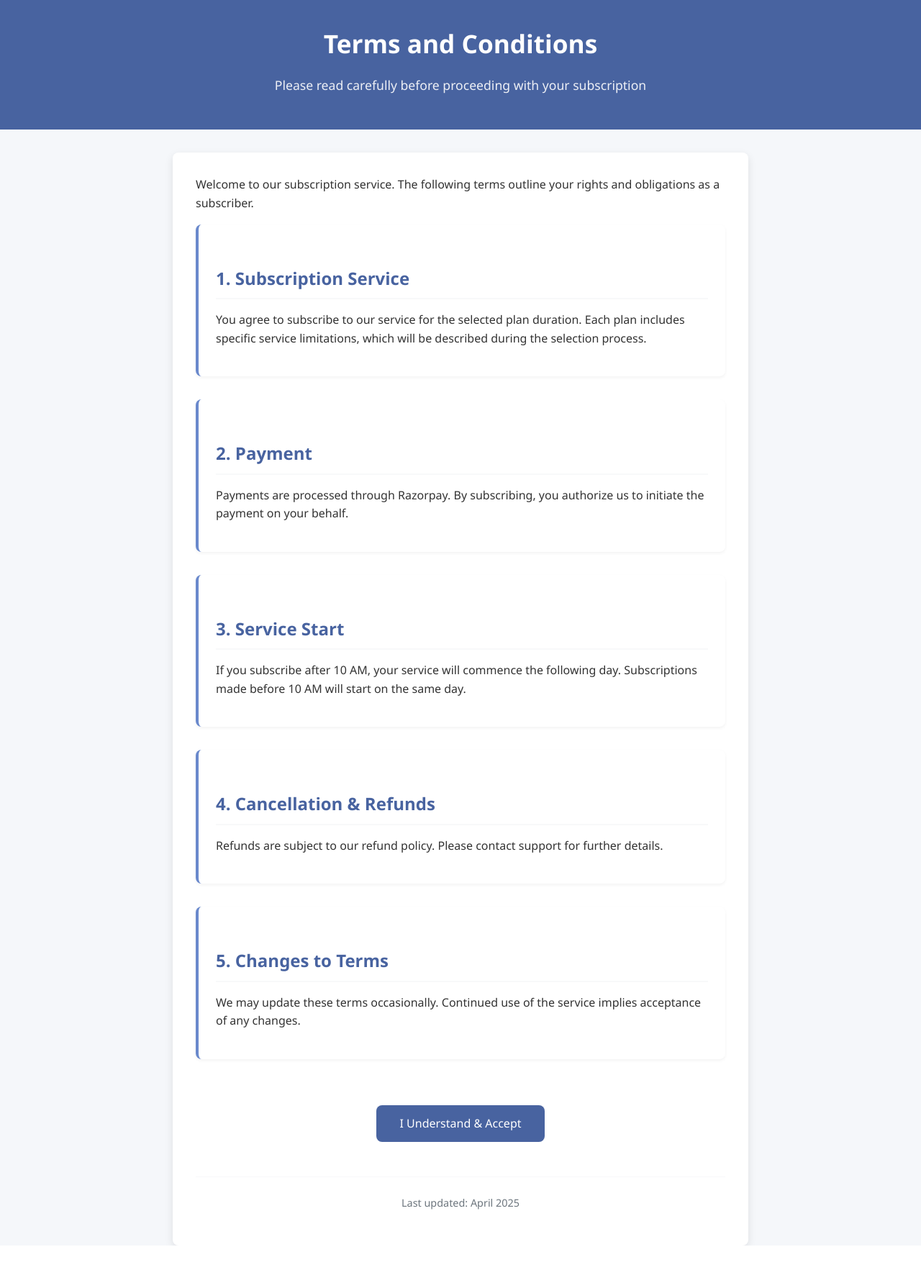
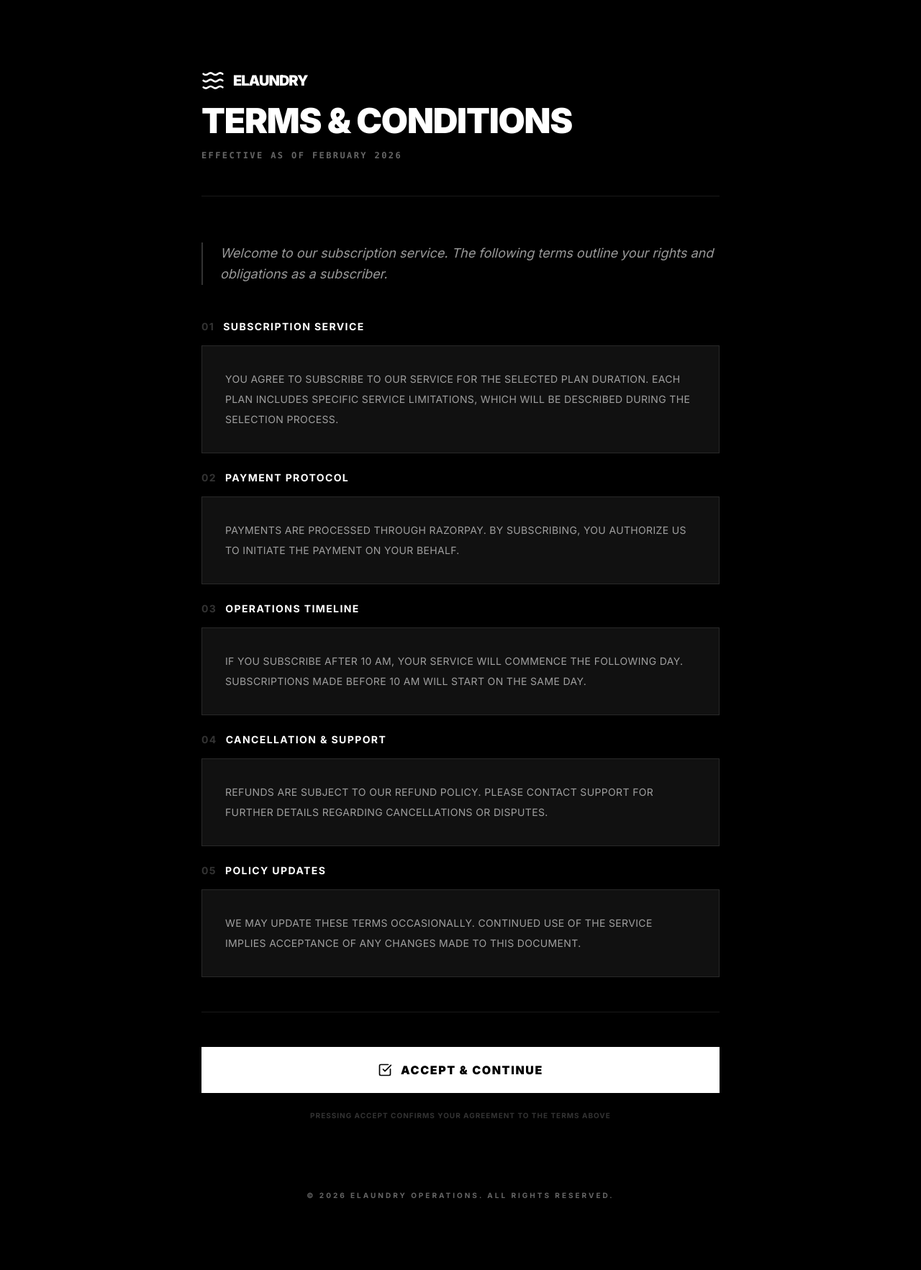
Before and after one commit to DhruvarajK/E-Laundry, a Django app: page /terms-and-conditions/ in a window 1280 px wide. Shown: the whole page at 72% size. Before the commit the page ends 1731 px from the top, so only its background shows below. Run offline with Django 5.2, Linux system fonts and the light colour scheme; some libraries are stand-ins or nearby versions.

Commit message:
ui improvements in terms and conditions page

```diff
--- a/user/templates/terms_and_conditions.html
+++ b/user/templates/terms_and_conditions.html
@@ -1,164 +1,140 @@
 <!DOCTYPE html>
-<html lang="en">
+<html class="dark" lang="en">
+
 <head>
     <meta charset="UTF-8">
     <meta name="viewport" content="width=device-width, initial-scale=1.0">
-    <title>Terms and Conditions</title>
-    <style>
-        :root {
-            --primary-color: #4863A0;
-            --secondary-color: #f8f9fa;
-            --text-color: #333;
-            --accent-color: #6a89cc;
-            --border-radius: 8px;
-            --box-shadow: 0 4px 12px rgba(0, 0, 0, 0.1);
+    <title>Terms and Conditions | ELaundry</title>
+    <script src="https://cdn.tailwindcss.com?plugins=forms,container-queries"></script>
+    <link href="https://fonts.googleapis.com/css2?family=Inter:wght@400;500;700;900&amp;display=swap"
+        rel="stylesheet" />
+    <script src="https://unpkg.com/lucide@latest"></script>
+    <script id="tailwind-config">
+        tailwind.config = {
+            darkMode: "class",
+            theme: {
+                extend: {
+                    colors: {
+                        "primary": "#ffffff",
+                        "background-dark": "#000000",
+                        "surface": "#111111",
+                    },
+                    fontFamily: {
+                        "display": ["Inter", "sans-serif"]
+                    },
+                    borderRadius: {
+                        "DEFAULT": "0px",
+                    },
+                },
+            },
         }
+    </script>
+</head>
 
-        * {
-            margin: 0;
-            padding: 0;
-            box-sizing: border-box;
-        }
+<body class="bg-background-dark font-display text-white antialiased min-h-screen">
+    <div class="max-w-3xl mx-auto px-6 py-16 lg:py-24">
+        <!-- Header -->
+        <header class="mb-16 space-y-4 border-b border-white/10 pb-12">
+            <div class="flex items-center gap-3 mb-2">
+                <i data-lucide="waves" class="w-8 h-8 text-white"></i>
+                <h1 class="text-xl font-black uppercase tracking-tighter">ELaundry</h1>
+            </div>
+            <h2 class="text-4xl lg:text-5xl font-black uppercase tracking-tight">Terms & Conditions</h2>
+            <p class="text-white/40 uppercase tracking-[0.2em] text-xs font-bold font-mono">Effective as of February 2026
+            </p>
+        </header>
 
-        body {
-            font-family: 'Segoe UI', Tahoma, Geneva, Verdana, sans-serif;
-            line-height: 1.6;
-            color: var(--text-color);
-            background-color: #f5f7fa;
-            padding: 0;
-            margin: 0;
-        }
+        <!-- Content -->
+        <main class="space-y-12">
+            <p class="text-lg text-white/60 leading-relaxed italic border-l-2 border-white/20 pl-6">
+                Welcome to our subscription service. The following terms outline your rights and obligations as a
+                subscriber.
+            </p>
 
-        .container {
-            max-width: 800px;
-            margin: 0 auto;
-            padding: 2rem;
-            background-color: white;
-            box-shadow: var(--box-shadow);
-            border-radius: var(--border-radius);
-        }
+            <section class="space-y-6">
+                <div class="group">
+                    <h3 class="text-sm font-bold uppercase tracking-widest text-white mb-4 flex items-center gap-3">
+                        <span class="text-white/20">01</span> Subscription Service
+                    </h3>
+                    <div class="bg-surface border border-white/10 p-8 group-hover:border-white/30 transition-colors">
+                        <p class="text-white/60 leading-loose text-sm uppercase tracking-wide">
+                            You agree to subscribe to our service for the selected plan duration. Each plan includes
+                            specific service limitations, which will be described during the selection process.
+                        </p>
+                    </div>
+                </div>
 
-        @media (max-width: 850px) {
-            .container {
-                margin: 1rem;
-                padding: 1.5rem;
-            }
-        }
+                <div class="group">
+                    <h3 class="text-sm font-bold uppercase tracking-widest text-white mb-4 flex items-center gap-3">
+                        <span class="text-white/20">02</span> Payment Protocol
+                    </h3>
+                    <div class="bg-surface border border-white/10 p-8 group-hover:border-white/30 transition-colors">
+                        <p class="text-white/60 leading-loose text-sm uppercase tracking-wide">
+                            Payments are processed through Razorpay. By subscribing, you authorize us to initiate the
+                            payment on your behalf.
+                        </p>
+                    </div>
+                </div>
 
-        .header {
-            background-color: var(--primary-color);
-            color: white;
-            padding: 2rem 0;
-            text-align: center;
-            margin-bottom: 2rem;
-        }
+                <div class="group">
+                    <h3 class="text-sm font-bold uppercase tracking-widest text-white mb-4 flex items-center gap-3">
+                        <span class="text-white/20">03</span> Operations Timeline
+                    </h3>
+                    <div class="bg-surface border border-white/10 p-8 group-hover:border-white/30 transition-colors">
+                        <p class="text-white/60 leading-loose text-sm uppercase tracking-wide">
+                            If you subscribe after 10 AM, your service will commence the following day. Subscriptions
+                            made before 10 AM will start on the same day.
+                        </p>
+                    </div>
+                </div>
 
-        h1 {
-            font-size: 2.2rem;
-            margin-bottom: 1rem;
-        }
+                <div class="group">
+                    <h3 class="text-sm font-bold uppercase tracking-widest text-white mb-4 flex items-center gap-3">
+                        <span class="text-white/20">04</span> Cancellation & Support
+                    </h3>
+                    <div class="bg-surface border border-white/10 p-8 group-hover:border-white/30 transition-colors">
+                        <p class="text-white/60 leading-loose text-sm uppercase tracking-wide">
+                            Refunds are subject to our refund policy. Please contact support for further details
+                            regarding cancellations or disputes.
+                        </p>
+                    </div>
+                </div>
 
-        .subtitle {
-            font-size: 1.1rem;
-            font-weight: 400;
-            opacity: 0.9;
-        }
+                <div class="group">
+                    <h3 class="text-sm font-bold uppercase tracking-widest text-white mb-4 flex items-center gap-3">
+                        <span class="text-white/20">05</span> Policy Updates
+                    </h3>
+                    <div class="bg-surface border border-white/10 p-8 group-hover:border-white/30 transition-colors">
+                        <p class="text-white/60 leading-loose text-sm uppercase tracking-wide">
+                            We may update these terms occasionally. Continued use of the service implies acceptance of
+                            any changes made to this document.
+                        </p>
+                    </div>
+                </div>
+            </section>
 
-        h2 {
-            color: var(--primary-color);
-            margin: 2rem 0 1rem 0;
-            font-size: 1.5rem;
-            padding-bottom: 0.5rem;
-            border-bottom: 2px solid var(--secondary-color);
-        }
+            <!-- Actions -->
+            <div class="pt-12 border-t border-white/10 flex flex-col items-center gap-6">
+                <a href="javascript:window.close()"
+                    class="w-full bg-white text-black font-black uppercase tracking-widest py-5 flex items-center justify-center gap-3 hover:bg-gray-200 transition-colors shadow-2xl">
+                    <i data-lucide="check-square" class="w-5 h-5"></i>
+                    Accept & Continue
+                </a>
+                <p class="text-[10px] text-white/20 uppercase tracking-widest font-bold">Pressing accept confirms your
+                    agreement to the terms above</p>
+            </div>
+        </main>
 
-        p {
-            margin-bottom: 1rem;
-        }
+        <!-- Footer -->
+        <footer class="mt-24 text-center">
+            <p class="text-[10px] text-white/40 uppercase tracking-[0.3em] font-bold">
+                &copy; 2026 ELaundry Operations. All rights reserved.
+            </p>
+        </footer>
+    </div>
+    <script>
+        lucide.createIcons();
+    </script>
+</body>
 
-        .term-section {
-            margin-bottom: 2rem;
-            padding: 1.5rem;
-            background-color: white;
-            border-radius: var(--border-radius);
-            border-left: 4px solid var(--accent-color);
-            box-shadow: 0 2px 4px rgba(0, 0, 0, 0.05);
-        }
-
-        .term-section:hover {
-            box-shadow: 0 4px 8px rgba(0, 0, 0, 0.1);
-            transform: translateY(-2px);
-            transition: all 0.3s ease;
-        }
-
-        .close-button {
-            display: inline-block;
-            margin-top: 2rem;
-            padding: 0.8rem 2rem;
-            background-color: var(--primary-color);
-            color: white;
-            text-decoration: none;
-            border-radius: var(--border-radius);
-            font-weight: 500;
-            text-align: center;
-            transition: background-color 0.3s ease;
-        }
-
-        .close-button:hover {
-            background-color: #3a4f7a;
-        }
-
-        .footer {
-            text-align: center;
-            margin-top: 3rem;
-            padding-top: 1.5rem;
-            border-top: 1px solid var(--secondary-color);
-            color: #6c757d;
-            font-size: 0.9rem;
-        }
-    </style>
-</head>
-<body>
-    <div class="header">
-        <h1>Terms and Conditions</h1>
-        <p class="subtitle">Please read carefully before proceeding with your subscription</p>
-    </div>
-
-    <div class="container">
-        <p>Welcome to our subscription service. The following terms outline your rights and obligations as a subscriber.</p>
-
-        <div class="term-section">
-            <h2>1. Subscription Service</h2>
-            <p>You agree to subscribe to our service for the selected plan duration. Each plan includes specific service limitations, which will be described during the selection process.</p>
-        </div>
-
-        <div class="term-section">
-            <h2>2. Payment</h2>
-            <p>Payments are processed through Razorpay. By subscribing, you authorize us to initiate the payment on your behalf.</p>
-        </div>
-
-        <div class="term-section">
-            <h2>3. Service Start</h2>
-            <p>If you subscribe after 10 AM, your service will commence the following day. Subscriptions made before 10 AM will start on the same day.</p>
-        </div>
-
-        <div class="term-section">
-            <h2>4. Cancellation & Refunds</h2>
-            <p>Refunds are subject to our refund policy. Please contact support for further details.</p>
-        </div>
-
-        <div class="term-section">
-            <h2>5. Changes to Terms</h2>
-            <p>We may update these terms occasionally. Continued use of the service implies acceptance of any changes.</p>
-        </div>
-
-        <div style="text-align: center;">
-            <a href="javascript:window.close()" class="close-button">I Understand & Accept</a>
-        </div>
-
-        <div class="footer">
-            <p>Last updated: April 2025</p>
-        </div>
-    </div>
-</body>
 </html>
--- a/user/urls.py
+++ b/user/urls.py
@@ -27,6 +27,7 @@ urlpatterns = [
     path('bag-details/', views.bag_details, name='bag_details'),
     path('razorpay-payment/<int:order_id>/', views.razorpay_payment, name='razorpay_payment'),
     path('payment-success/<int:order_id>/', views.payment_success, name='payment_success'),
+    path('about-us/', views.about_us, name='about_us'),
 ]
 
 
--- a/user/views.py
+++ b/user/views.py
@@ -817,6 +817,9 @@ def subscription_details(request):
 def terms_and_conditions(request):
     return render(request, 'terms_and_conditions.html')
 
+def about_us(request):
+    return render(request, 'about_us.html')
+
 
 def scan_qr_page(request):
     return render(request, 'scan_qr.html')
```
Also changed, not shown: user/templates/about_us.html (added, +127 -0 lines).
